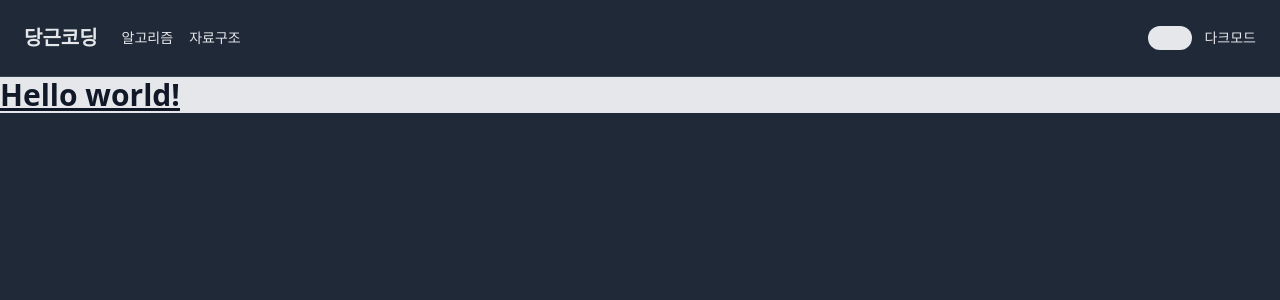
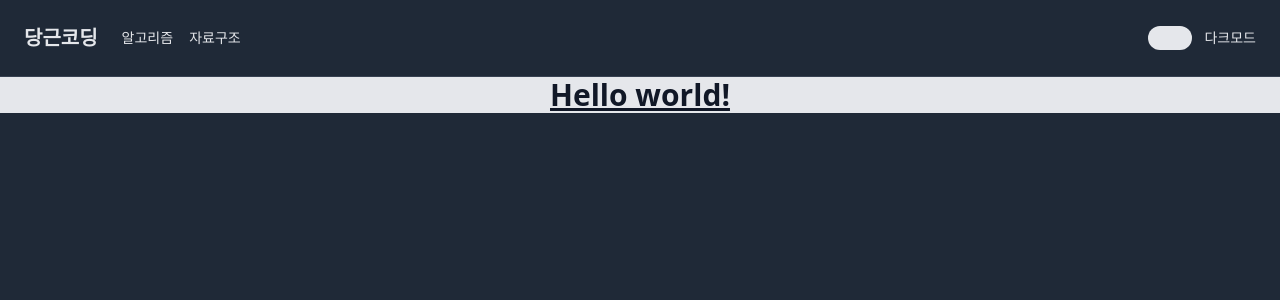
Before and after one commit to shyuuuuni/carrot-coding, a Next.js app: page / in a window 1280 px wide. Shown: the top 300 px of the page. Built offline with nearby package versions, Linux system fonts and the light colour scheme.

Commit message:
styles: 페이지 스크롤 위치를 콘텐츠에 적용하도록 수정

```diff
--- a/src/components/organisms/Navbar.tsx
+++ b/src/components/organisms/Navbar.tsx
@@ -9,7 +9,7 @@ function Navbar() {
   const { isDarkmode, updateDarkmode } = useDarkmode();
 
   return (
-    <nav className="sticky top-0 z-10 flex w-full flex-wrap items-center justify-between border-b border-gray-700 bg-gray-800 p-6 dark:bg-gray-800/75 dark:backdrop-blur dark:backdrop-filter">
+    <nav className="flex w-full flex-wrap items-center justify-between border-b border-gray-700 bg-gray-800 p-6 dark:bg-gray-800/75 dark:backdrop-blur dark:backdrop-filter">
       <NavLogo />
       <div className="flex flex-grow items-center">
         <div className="flex flex-grow gap-4 text-sm">
--- a/src/components/templates/Layout.tsx
+++ b/src/components/templates/Layout.tsx
@@ -6,9 +6,9 @@ type Props = React.PropsWithChildren;
 
 export default function Layout({ children }: Props) {
   return (
-    <div className="h-full">
+    <div className="flex h-full flex-col">
       <Navbar />
-      <main className="bg-gray-200 text-gray-900 dark:bg-gray-800 dark:text-gray-300">
+      <main className="flex flex-grow-0 flex-col items-center overflow-auto bg-gray-200 text-gray-900 dark:bg-gray-800 dark:text-gray-300">
         {children}
       </main>
     </div>
--- a/src/components/templates/Post.tsx
+++ b/src/components/templates/Post.tsx
@@ -9,9 +9,9 @@ type Props = {
 
 export default function Post({ sidebarSearchInfo, children }: Props) {
   return (
-    <div className="flex h-full max-w-6xl grow-0 flex-row ">
+    <div className="flex h-full max-w-7xl grow-0 flex-row border-l border-r border-gray-700">
       <Sidebar searchInfo={sidebarSearchInfo} />
-      <div className="pl-80">{children}</div>
+      <div className="h-full w-full pl-80">{children}</div>
     </div>
   );
 }
--- a/src/pages/data-structure/index.tsx
+++ b/src/pages/data-structure/index.tsx
@@ -13,7 +13,7 @@ export default function DataStructure({ searchInfo }: Props) {
   return (
     <div>
       <Sidebar searchInfo={searchInfo} />
-      <div>자료구조 페이지</div>
+      <div className="bg-transparent">자료구조 페이지</div>
     </div>
   );
 }
```
